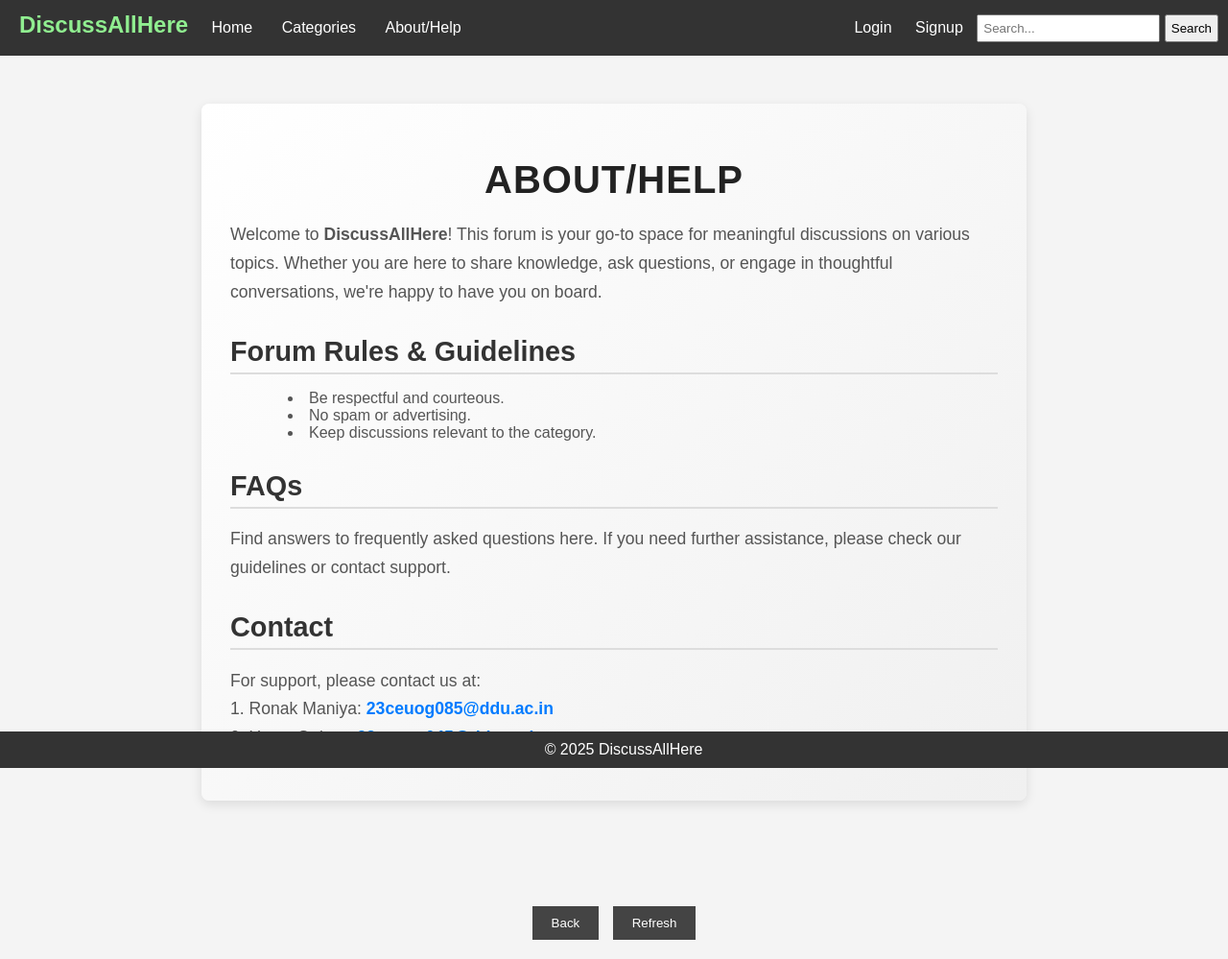
After one commit to ronakmaniya/DiscussAllHere-Forum-Django, a Django app: page /about/ in a window 1280 px wide. The commit adds this page. Shown: the whole page at 96% size. Run offline with Django 4.2, Linux system fonts and the light colour scheme; data that the repository does not hold is empty.

Commit message:
DiscussAllHere - v3.1: Added about.html, improved forum templates, and updated settings, views, and URLs

```diff
--- a/DiscussAllHere/settings.py
+++ b/DiscussAllHere/settings.py
@@ -20,7 +20,7 @@ BASE_DIR = Path(__file__).resolve().parent.parent
 # See https://docs.djangoproject.com/en/4.2/howto/deployment/checklist/
 
 # SECURITY WARNING: keep the secret key used in production secret!
-SECRET_KEY = 'django-insecure-c)^x(e(vt53oz6_*+=+k^4kn*6#-9t23a1^#5r_dy&mt*mp6-c'
+SECRET_KEY = 'django-insecure-h7aa0n^zj^9^-9t2q-den3$m&2euct-)23*=j-a8yn1wvc5(g-'
 
 # SECURITY WARNING: don't run with debug turned on in production!
 DEBUG = True
--- /dev/null
+++ b/forum/templates/forum/about.html
@@ -0,0 +1,72 @@
+{% extends "forum/base.html" %}
+{% block title %}About/Help{% endblock %}
+{% block content %}
+    <style>
+        .about-container {
+            max-width: 800px;
+            margin: 30px auto;
+            padding: 30px;
+            background: linear-gradient(135deg, #ffffff, #f0f0f0);
+            border-radius: 8px;
+            box-shadow: 0 4px 12px rgba(0, 0, 0, 0.1);
+        }
+        .about-container h1 {
+            font-size: 2.5em;
+            color: #222;
+            text-align: center;
+            margin-bottom: 20px;
+            text-transform: uppercase;
+            letter-spacing: 1px;
+        }
+        .about-container h2 {
+            font-size: 1.8em;
+            color: #333;
+            margin-top: 30px;
+            margin-bottom: 10px;
+            border-bottom: 2px solid #ddd;
+            padding-bottom: 5px;
+        }
+        .about-container p {
+            font-size: 1.1em;
+            color: #555;
+            line-height: 1.7;
+            margin-bottom: 20px;
+        }
+        .about-container ul {
+            list-style: disc inside;
+            margin-left: 20px;
+            margin-bottom: 20px;
+            color: #555;
+        }
+        .about-container a {
+            color: #007BFF;
+            text-decoration: none;
+            font-weight: bold;
+        }
+        .about-container a:hover {
+            text-decoration: underline;
+        }
+    </style>
+
+    <div class="about-container">
+        <h1>About/Help</h1>
+        <p>Welcome to <strong>DiscussAllHere</strong>! This forum is your go-to space for meaningful discussions on various topics. Whether you are here to share knowledge, ask questions, or engage in thoughtful conversations, we're happy to have you on board.</p>
+
+        <h2>Forum Rules & Guidelines</h2>
+        <ul>
+            <li>Be respectful and courteous.</li>
+            <li>No spam or advertising.</li>
+            <li>Keep discussions relevant to the category.</li>
+        </ul>
+
+        <h2>FAQs</h2>
+        <p>Find answers to frequently asked questions here. If you need further assistance, please check our guidelines or contact support.</p>
+
+        <h2>Contact</h2>
+        <p>
+            For support, please contact us at:<br>
+            1. Ronak Maniya: <a href="mailto:23ceuog085@ddu.ac.in">23ceuog085@ddu.ac.in</a><br>
+            2. Utsav Gajera: <a href="mailto:23ceuog045@ddu.ac.in">23ceuog045@ddu.ac.in</a>
+        </p>
+    </div>
+{% endblock %}
--- a/forum/templates/forum/base.html
+++ b/forum/templates/forum/base.html
@@ -3,26 +3,71 @@
 <head>
     <title>DiscussAllHere - {% block title %}{% endblock %}</title>
     <style>
-        /* Global Styles */
         body { font-family: Arial, sans-serif; margin: 0; padding: 0; background-color: #f4f4f4; }
-        /* Navbar Styles */
+
         .navbar { background: #333; color: #fff; padding: 10px; display: flex; justify-content: space-between; align-items: center; }
         .navbar a { color: #fff; text-decoration: none; margin: 0 10px; }
         .site-title { color: lightgreen; font-weight: bold; font-size: 1.5em; }
         .search-form input[type="text"] { padding: 5px; }
         .search-form input[type="submit"] { padding: 5px; }
-        /* Content Area */
+
+        .dropdown {
+            position: relative;
+            display: inline-block;
+        }
+        .dropbtn {
+            background: #333;
+            color: #fff;
+            border: none;
+            padding: 10px 16px;
+            font-size: 16px;
+            cursor: pointer;
+        }
+        .dropdown-content {
+            display: none;
+            position: absolute;
+            background-color: #f9f9f9;
+            min-width: 160px;
+            box-shadow: 0px 8px 16px 0px rgba(0,0,0,0.2);
+            z-index: 1;
+        }
+        .dropdown-content a {
+            color: black;
+            padding: 12px 16px;
+            text-decoration: none;
+            display: block;
+        }
+        .dropdown-content a:hover { background-color: #f1f1f1; }
+        .dropdown:hover .dropdown-content { display: block; }
+        .dropdown:hover .dropbtn { background-color: #555; }
+
         .content { padding: 20px; margin-bottom: 60px; }
-        /* Footer Styles */
+
+        .nav-buttons { text-align: center; margin: 20px 0; }
+        .nav-buttons button { padding: 10px 20px; margin: 0 5px; background: #444; color: #fff; border: none; cursor: pointer; }
+
         .footer { background: #333; color: #fff; text-align: center; padding: 10px; position: fixed; bottom: 0; width: 100%; }
     </style>
 </head>
 <body>
-    <!-- Header / Navbar -->
+
     <div class="navbar">
         <div>
-            <a href="{% url 'home' %}" class="site-title">DiscussAllHere</a>
+            <a href="{% url 'home' %}" class="site-title" style="color: lightgreen;">DiscussAllHere</a>
             <a href="{% url 'home' %}">Home</a>
+
+            <div class="dropdown" style="display:inline-block;">
+                <button class="dropbtn">Categories</button>
+                <div class="dropdown-content">
+                    {% for cat in categories %}
+                        <a href="{% url 'category_discussions' cat.id %}">{{ cat.name }}</a>
+                    {% empty %}
+                        <span style="padding:12px 16px; display:block;">No Categories</span>
+                    {% endfor %}
+                </div>
+            </div>
+
+            <a href="{% url 'about' %}">About/Help</a>
         </div>
         <div>
             {% if user.is_authenticated %}
@@ -39,14 +84,27 @@
         </div>
     </div>
 
-    <!-- Main Content -->
+
     <div class="content">
         {% block content %}{% endblock %}
     </div>
 
-    <!-- Footer -->
+    <div class="nav-buttons">
+        <button onclick="goBackAndRefresh();">Back</button>
+        <button onclick="window.location.reload();">Refresh</button>
+    </div>
+
     <div class="footer">
         © 2025 DiscussAllHere
     </div>
+
+    <script>
+        function goBackAndRefresh() {
+            window.history.back();
+            setTimeout(function() {
+                window.location.reload();
+            }, 500);
+        }
+    </script>
 </body>
 </html>
--- a/forum/templates/forum/category_discussions.html
+++ b/forum/templates/forum/category_discussions.html
@@ -11,4 +11,7 @@
     {% empty %}
         <p>No discussions in this category yet.</p>
     {% endfor %}
+    {% if user.is_authenticated %}
+        <a href="{% url 'new_discussion' %}" style="display:inline-block; margin-top:20px; padding:10px 20px; background:#444; color:#fff; text-decoration:none;">Add New Discussion</a>
+    {% endif %}
 {% endblock %}
--- a/forum/templates/forum/discussion_detail.html
+++ b/forum/templates/forum/discussion_detail.html
@@ -22,7 +22,7 @@
         <form method="POST" action="{% url 'add_comment' discussion.id %}">
             {% csrf_token %}
             <textarea name="text" rows="3" style="width:100%;"></textarea><br>
-            <input type="submit" value="Post Comment">
+            <input type="submit" value="Post Comment" style="display:inline-block; margin-top:20px; padding:10px 20px; background:#444; color:#fff; text-decoration:none; border:none; cursor:pointer;">
         </form>
     {% endif %}
 {% endblock %}
--- a/forum/templates/forum/home.html
+++ b/forum/templates/forum/home.html
@@ -1,6 +1,11 @@
 {% extends "forum/base.html" %}
 {% block title %}Home{% endblock %}
 {% block content %}
+    <div style="text-align: center; margin-bottom: 30px;">
+        <h1 style="font-size: 2.5em; color: #333;">Welcome to the DiscussAllHere Forum!</h1>
+        <p style="font-size: 1.2em; color: #555;">Engage in meaningful discussions, ask questions, and share your knowledge with our vibrant community.</p>
+    </div>
+    <hr>
     <h1>Discussion Categories</h1>
     {% for category in categories %}
         <div class="category" style="background: #fff; padding: 15px; margin: 10px 0; border: 1px solid #ddd;">
--- a/forum/urls.py
+++ b/forum/urls.py
@@ -2,12 +2,14 @@ from django.urls import path
 from . import views
 
 urlpatterns = [
-    path('', views.home, name='home'),  # Home: category list
+    path('', views.home, name='home'),
     path('category/<int:category_id>/', views.category_discussions, name='category_discussions'),
     path('discussion/<int:discussion_id>/', views.discussion_detail, name='discussion_detail'),
     path('discussion/new/', views.new_discussion, name='new_discussion'),
+    path('discussion/<int:discussion_id>/add_comment/', views.add_comment, name='add_comment'),
     path('login/', views.login_view, name='login'),
     path('signup/', views.signup, name='signup'),
     path('logout/', views.logout_view, name='logout'),
     path('search/', views.search, name='search'),
+    path('about/', views.about, name='about'),
 ]
--- a/forum/views.py
+++ b/forum/views.py
@@ -7,23 +7,32 @@ from .models import Category, Discussion, Comment
 
 def home(request):
     categories = Category.objects.all()
-    return render(request, 'forum/home.html', {'categories': categories})
+    context = {
+        'categories': categories,
+    }
+    return render(request, 'forum/home.html', context)
 
 def category_discussions(request, category_id):
     category = get_object_or_404(Category, pk=category_id)
     discussions = category.discussions.all().order_by('-created_at')
-    return render(request, 'forum/category_discussions.html', {
+    categories = Category.objects.all()
+    context = {
         'category': category,
-        'discussions': discussions
-    })
+        'discussions': discussions,
+        'categories': categories,
+    }
+    return render(request, 'forum/category_discussions.html', context)
 
 def discussion_detail(request, discussion_id):
     discussion = get_object_or_404(Discussion, pk=discussion_id)
     comments = discussion.comments.filter(parent__isnull=True).order_by('created_at')
-    return render(request, 'forum/discussion_detail.html', {
+    categories = Category.objects.all()
+    context = {
         'discussion': discussion,
-        'comments': comments
-    })
+        'comments': comments,
+        'categories': categories,
+    }
+    return render(request, 'forum/discussion_detail.html', context)
 
 @login_required(login_url='login')
 def new_discussion(request):
@@ -35,9 +44,29 @@ def new_discussion(request):
         category = get_object_or_404(Category, pk=category_id)
         Discussion.objects.create(category=category, title=title, content=content, author=request.user)
         return redirect('category_discussions', category_id=category.id)
-    return render(request, 'forum/new_discussion.html', {'categories': categories})
+    context = {
+        'categories': categories,
+    }
+    return render(request, 'forum/new_discussion.html', context)
+
+@login_required(login_url='login')
+def add_comment(request, discussion_id):
+    discussion = get_object_or_404(Discussion, pk=discussion_id)
+    if request.method == 'POST':
+        text = request.POST.get('text')
+        parent_id = request.POST.get('parent')
+        parent = get_object_or_404(Comment, pk=parent_id) if parent_id else None
+        Comment.objects.create(
+            discussion=discussion,
+            author=request.user,
+            text=text,
+            parent=parent
+        )
+        return redirect('discussion_detail', discussion_id=discussion_id)
+    return redirect('discussion_detail', discussion_id=discussion_id)
 
 def login_view(request):
+    categories = Category.objects.all()
     if request.method == 'POST':
         username = request.POST.get('username')
         password = request.POST.get('password')
@@ -48,9 +77,13 @@ def login_view(request):
         else:
             messages.error(request, "Invalid credentials")
             return redirect('login')
-    return render(request, 'forum/login.html')
+    context = {
+        'categories': categories,
+    }
+    return render(request, 'forum/login.html', context)
 
 def signup(request):
+    categories = Category.objects.all()
     if request.method == 'POST':
         username = request.POST.get('username')
         email = request.POST.get('email')
@@ -62,7 +95,10 @@ def signup(request):
             user = User.objects.create_user(username=username, email=email, password=password)
             login(request, user)
             return redirect('home')
-    return render(request, 'forum/signup.html')
+    context = {
+        'categories': categories,
+    }
+    return render(request, 'forum/signup.html', context)
 
 def logout_view(request):
     logout(request)
@@ -71,4 +107,17 @@ def logout_view(request):
 def search(request):
     query = request.GET.get('q')
     discussions = Discussion.objects.filter(title__icontains=query)
-    return render(request, 'forum/search_results.html', {'discussions': discussions, 'query': query})
+    categories = Category.objects.all()
+    context = {
+        'discussions': discussions,
+        'query': query,
+        'categories': categories,
+    }
+    return render(request, 'forum/search_results.html', context)
+
+def about(request):
+    categories = Category.objects.all()
+    context = {
+        'categories': categories,
+    }
+    return render(request, 'forum/about.html', context)
```
Also changed, not shown: forum/templates/forum/login.html (+6 -6 lines), forum/templates/forum/signup.html (+7 -7 lines), forum/migrations/0001_initial.py.
